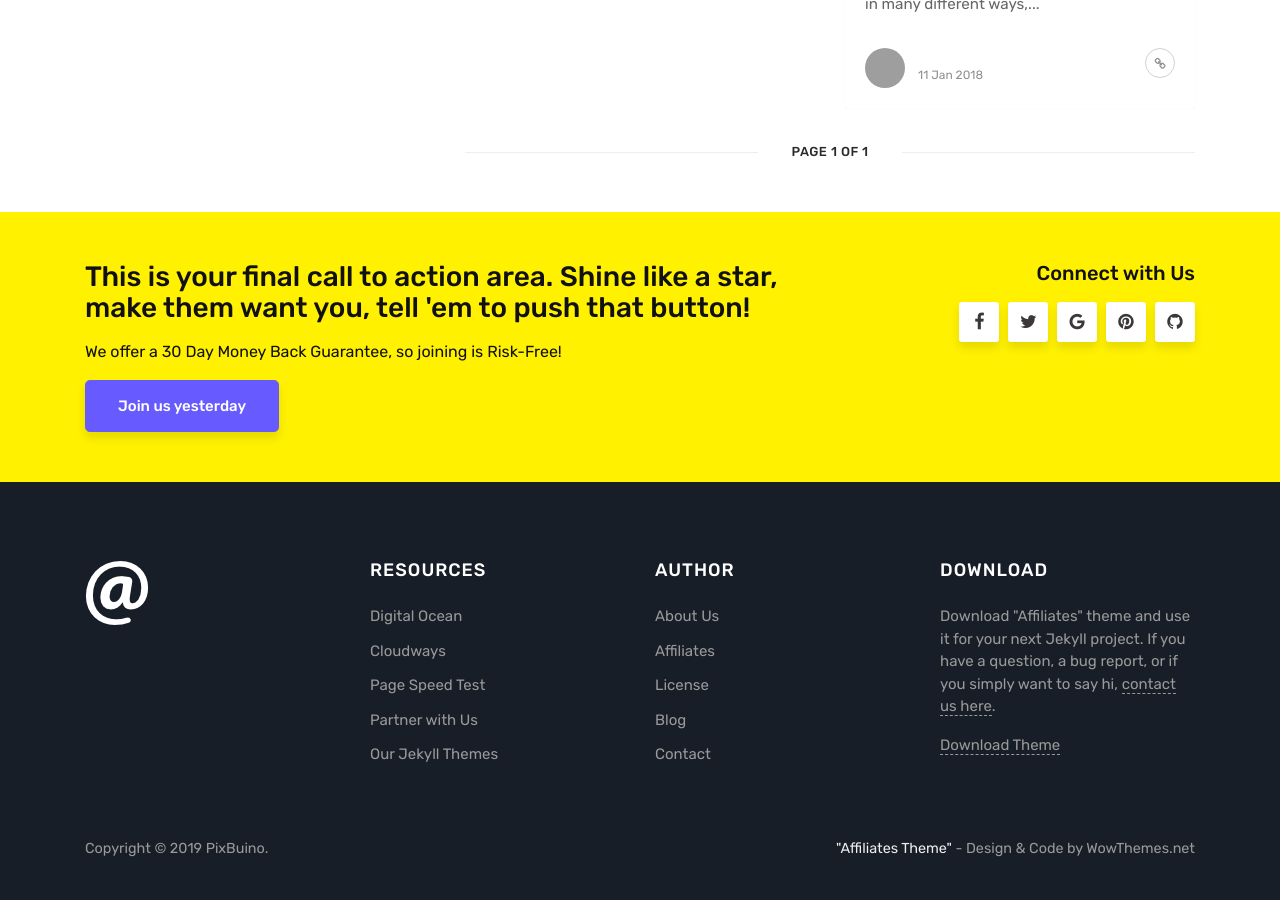
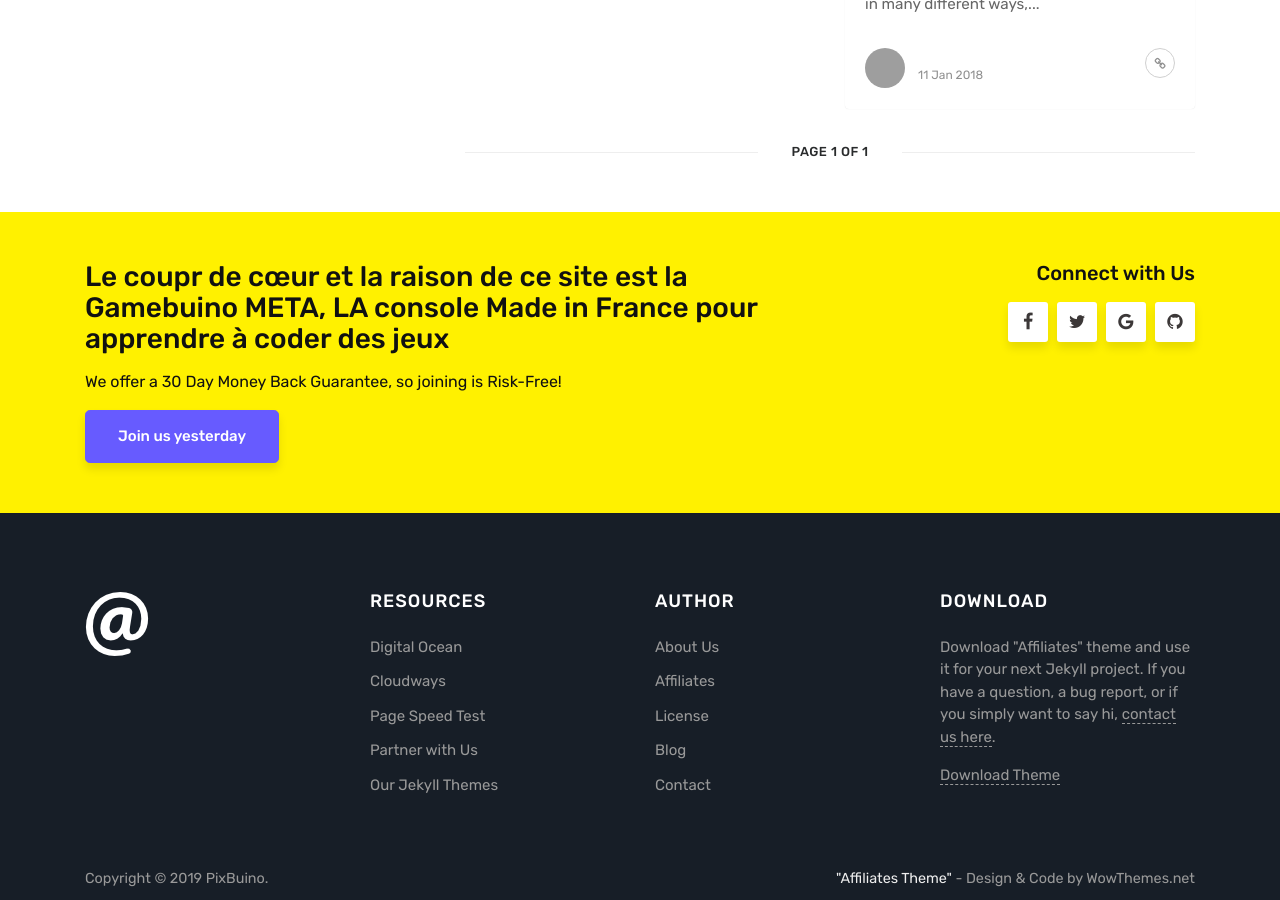
Before and after one commit to Maxibuino/PixBuino, a Jekyll site: the page built from index.html, in a window 1280 px wide and 900 px high, scrolled down 2388 px. Built offline with Jekyll 4.4.1, drawn with Linux system fonts in a browser that asks for light colours; the list of posts is cut into pages by our own code; comment, search, counter and statistics services are not loaded; grey boxes are pictures that could not be loaded.

Commit message:
Update default.html

```diff
--- a/_layouts/default.html
+++ b/_layouts/default.html
@@ -128,16 +128,15 @@
         <div class="container">
             <div class="row justify-content-center">
                 <div class="col-md-8">
-                    <h3>This is your final call to action area. Shine like a star, make them want you, tell 'em to push that button!</h3>
+                    <h3>Le coupr de cœur et la raison de ce site est la Gamebuino META, LA console Made in France pour apprendre à coder des jeux</h3>
                     <p>We offer a <span>30 Day Money Back Guarantee</span>, so joining is <span class="risk-free">Risk-Free!</span></p>
                     <a class="btn btn-primary btn-lg" href="#">Join us yesterday</a>
                 </div>
                 <div class="col-md-4 text-right footersocial">
                     <h5>Connect with Us</h5>
-                    <i class="fa fa-facebook"></i>
+                    <i class="fa fa-facebook" target="blank" href="https://www.facebook.com/thegamebuino/" ></i>
                     <i class="fa fa-twitter"></i>
                         <i class="fa fa-google"></i>
-                     <i class="fa fa-pinterest"></i>
                      <i class="fa fa-github"></i>
                 </div>
             </div>
```
